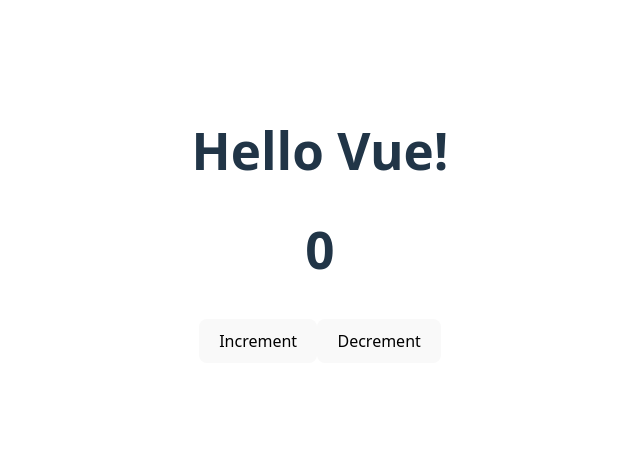
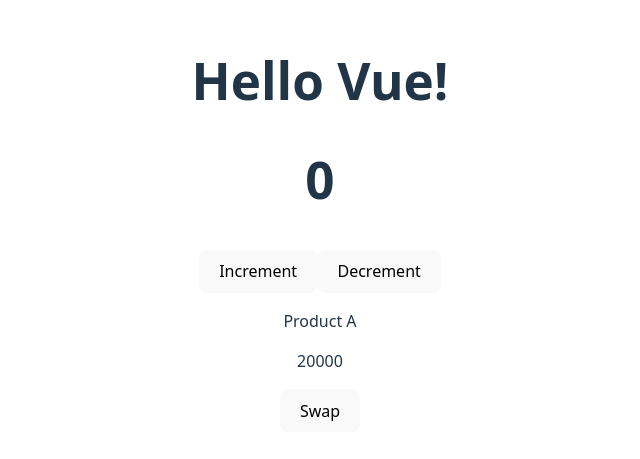
Before and after one commit to Ardhiityo/VueJS-3-Mastery-BWA, a Vue app in the folder composition api/: page / in a window 1280 px wide. Shown: the part 179-638 px from the top of the page, without its empty margins (320-960 px from the left). Built offline with nearby package versions, Linux system fonts and the light colour scheme.

Commit message:
Data Reaktif Mengguanakn Fungsi Reactive

```diff
--- a/composition api/src/App.vue
+++ b/composition api/src/App.vue
@@ -1,5 +1,5 @@
 <script>
-import { ref } from 'vue';
+import { provide, reactive, ref } from 'vue';
 
 export default {
   setup() {
@@ -9,11 +9,23 @@ export default {
     const increment = () => quantity.value++;
     const decrement = () => quantity.value--;
 
+    const product = reactive({
+      name: 'Product A',
+      price: 20000
+    })
+
+    const swapProduct = () => {
+      product.name = 'Product B';
+      product.price = 10000;
+    }
+
     return {
       message,
       quantity,
       increment,
-      decrement
+      decrement,
+      product,
+      swapProduct
     }
   }
 }
@@ -25,6 +37,10 @@ export default {
     <h1>{{ quantity }}</h1>
     <button @click="increment">Increment</button>
     <button @click="decrement">Decrement</button>
+
+    <p>{{ product.name }}</p>
+    <p>{{ product.price }}</p>
+    <button @click="swapProduct">Swap</button>
   </section>
 </template>
 
```
